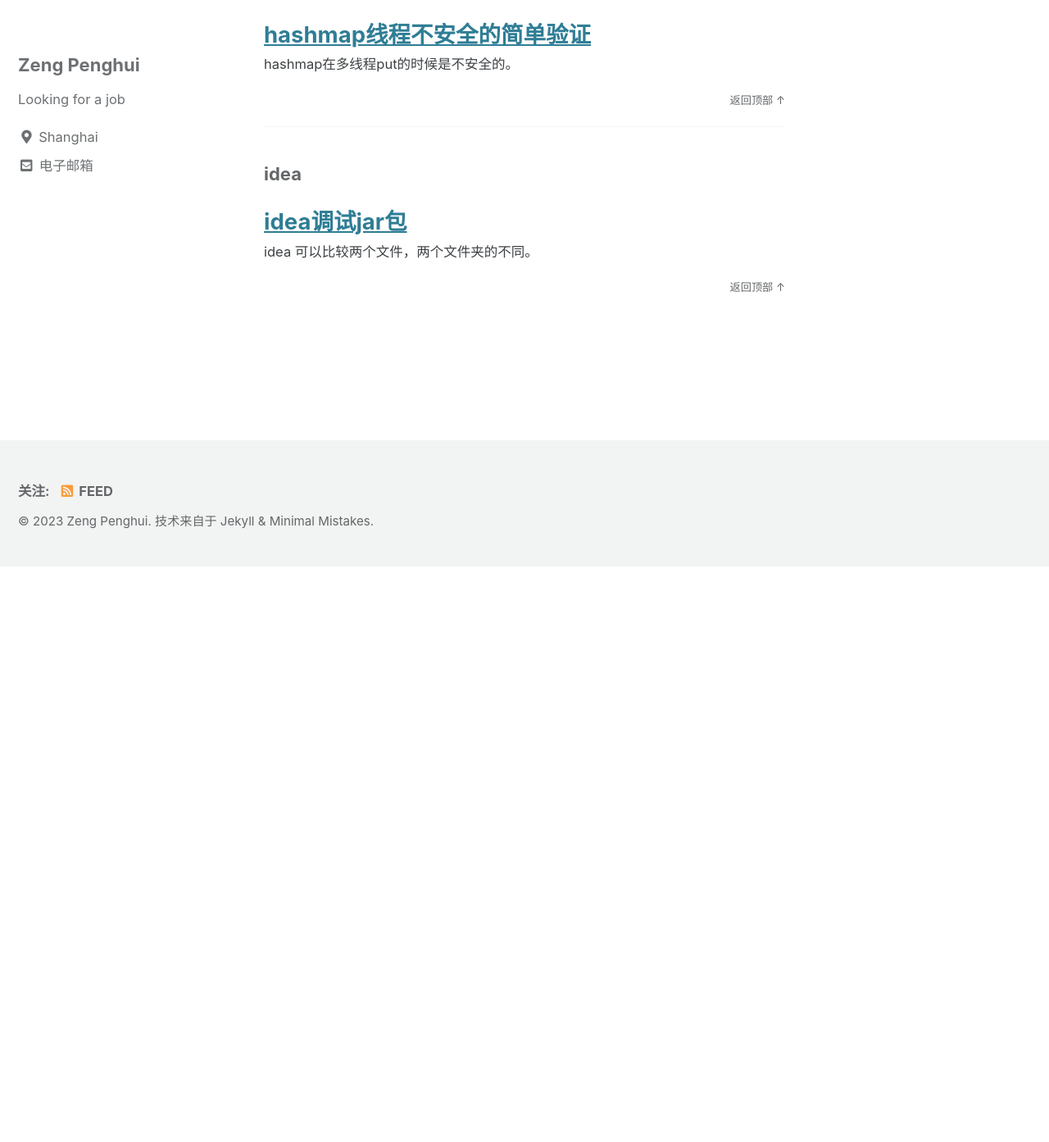
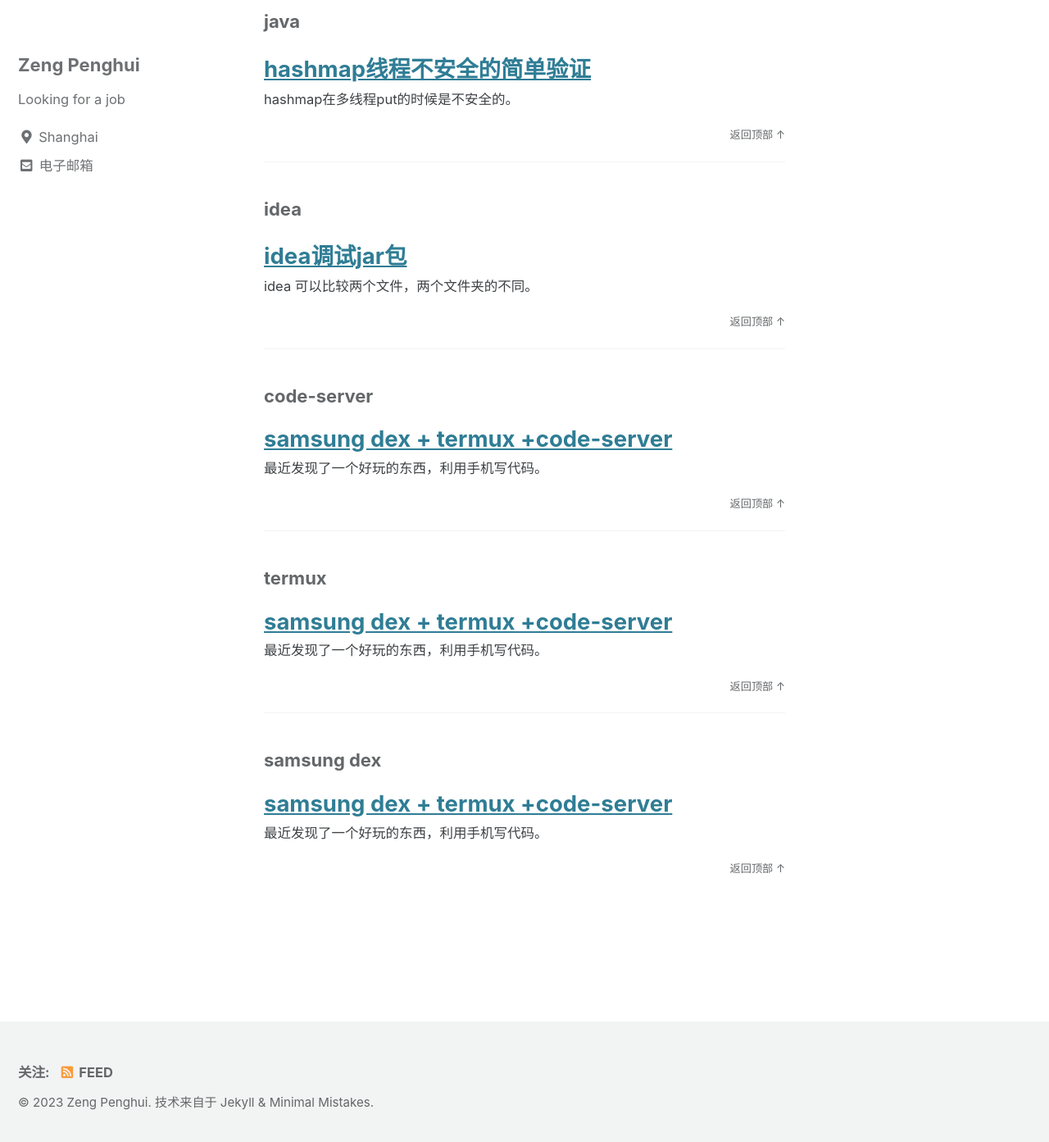
Before and after one commit to zph95/zph95.github.io, a Jekyll site: the page built from _pages/tag-archive.md, in a window 1280 px wide and 1400 px high, scrolled down 2088 px. Shown: the top 1393 px of the window at 82% size. Built offline with Jekyll 4.4.1, drawn with Linux system fonts in a browser that asks for light colours; cached includes are drawn as plain includes; before the commit the page ends 2779 px from its top, so only the background shows below that; some of the changed lines change nothing that is shown; some of the changed text lies outside the part shown.

Commit message:
2023 start

````diff
--- /dev/null
+++ b/_posts/2023/2023-07-01-dex+termux+code-server.md
@@ -0,0 +1,73 @@
+---
+title:  "samsung dex + termux +code-server"
+date:   2023-07-01 15:04:00 +0800
+tags:
+    - code-server
+    - termux
+    - samsung dex
+toc: true
+toc_label: "Contents Table"
+toc_icon: "cog"
+---
+
+最近发现了一个好玩的东西，利用手机写代码。
+
+## samsung dex
+
+Samsung DeX 是通过将智能手机连接到外部显示器 (电视或显示器) 以便为用户提供桌面环境的服务。这项服务可以让您像电脑一样使用您的智能手机，您可以在大屏幕上便捷地使用您的智能手机功能。可以理解为一个Android桌面模式, 手机连上显示器，鼠标，键盘后可以用来轻办公，替代一部分笔记本的功能。 截止2023年7月15日，类似的还有华为手机也可以这样做。
+
+## termux
+
+Termux是一个适用于 Android 的终端模拟器，其环境类似于 Linux 环境。 无需Root或设置即可使用。 Termux 会自动进行最小安装 - 使用 APT 包管理器即可获得其他软件包。
+[Github地址](https://github.com/termux/termux-app#github)
+
+### "Phantom+Process+killing"
+
+Android 12以上的设备只要Termux进后台，运行桌面环境这类占用高CPU的程序，便有可能被Android系统杀死。此时Termux会抛出一个"Process completed (signal 9) - press Enter"信息。
+
+这起因于一个新引进的系统机制，称作"Phantom Process Killing"，会限制后台程序占用。除了用悬浮窗让Termux挂在前台不触发Phantom Processes Killing以外，建议是用ADB命令永久停用"Phantom Process Killing"。
+
+以下命令可能会对设备造成损坏，或导致后台程序失控。还好三星手机还有一个机制，检测到手机过热，会强制每20秒停止一个应用，开始以为是检测应用的cpu占用率，后来发现其实就是杀死正在运行的前台应用。长期使用下来最容易引起过热保护的是快充的同时运行大量应用。
+
+Android手机打开ADB调试
+
+Windows电脑至[Android官网]( https://developer.android.com/studio/releases/platform-tools
+)下载ADB工具。如果没有电脑，可以试试[Termux跑ADB远程调试](https://ivonblog.com/posts/termux-wireless-adb/)
+
+#### [Check ADB Devices](https://docs.andronix.app/android-12/andronix-on-android-12-and-beyond)
+
+After the installation, confirm if you have your device connected via ADB
+
+adb devices
+
+#### Run the Commands
+
+You should see your device listed in the output of the above command. Now run the following commands in the ADB shell
+
+```bash
+adb shell "/system/bin/device_config set_sync_disabled_for_tests persistent"
+
+adb shell "/system/bin/device_config put activity_manager max_phantom_processes 2147483647"
+
+adb shell settings put global settings_enable_monitor_phantom_procs false
+```
+
+## code-server
+
+vscode的网页版服务，可以通过任何浏览器访问。[termux安装code-server方式](https://coder.com/docs/code-server/latest/termux#installation)
+安装完成之后可以，通过~/.config/code-server/config.yaml 这个文件修改登陆密码，端口。注意将绑定的IP从127.0.0.1改为0.0.0.0, 这样子手机开热点，其它设备也可以访问手机上运行的code-serve了。
+
+```yaml
+bind-addr: 0.0.0.0:8080
+auth: password
+password: ***
+cert: false
+```
+
+试用了，termux版本code-server能用的插件还是太少, 近乎只能用一些基本功能，不过写githup page倒是没有问题。
+
+### known issues
+
+Many extensions including language packs fail to install
+Issue: Android is not seen as a Linux environment but as a separate, unsupported platform, so code-server only allows Web Extensions, refusing to download extensions that run on the server.
+Fix: None
````
Also changed, not shown: docs/markdown/2020-02-26-flake-it-till-you-make-it.md (line endings or trailing spaces), 1 other file.
